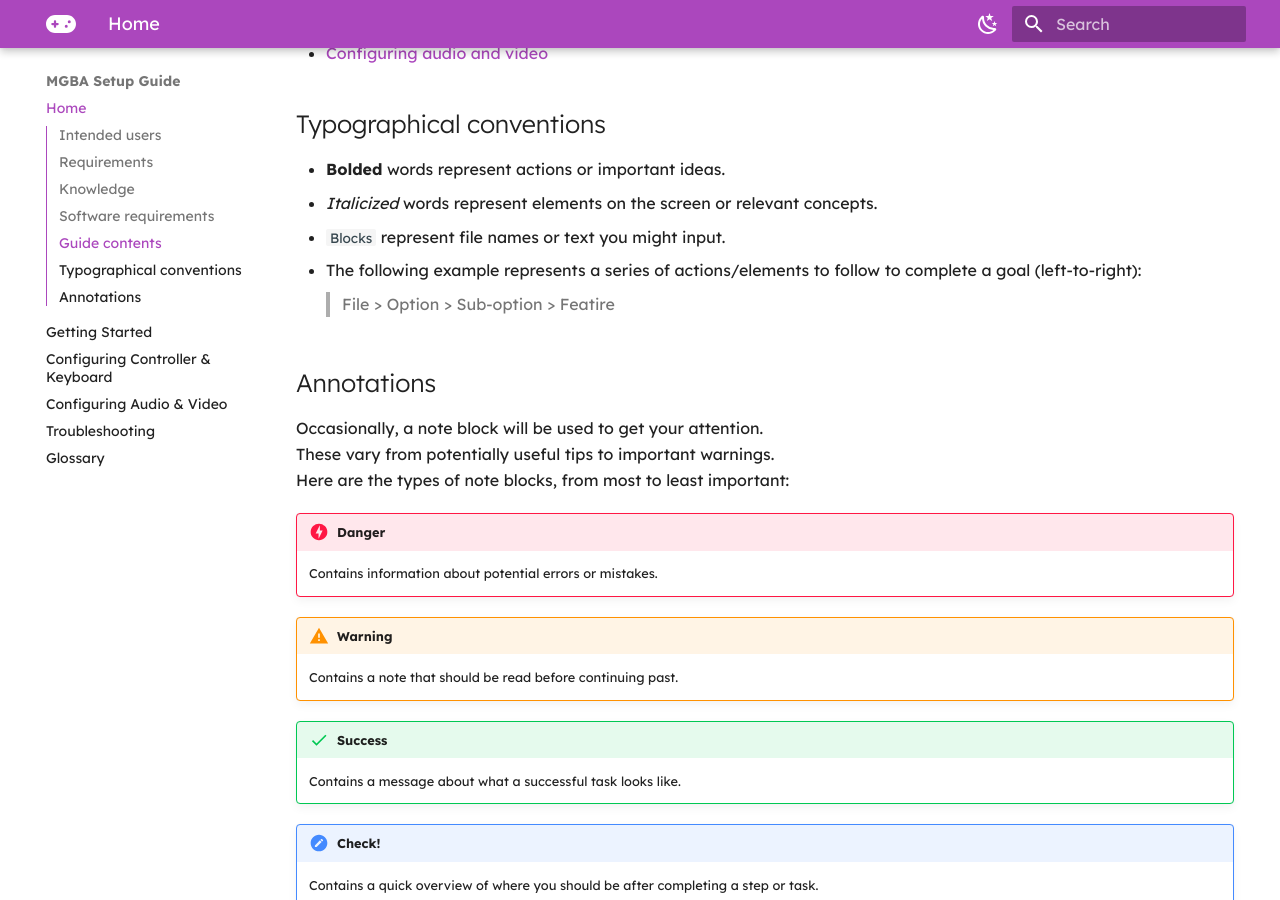
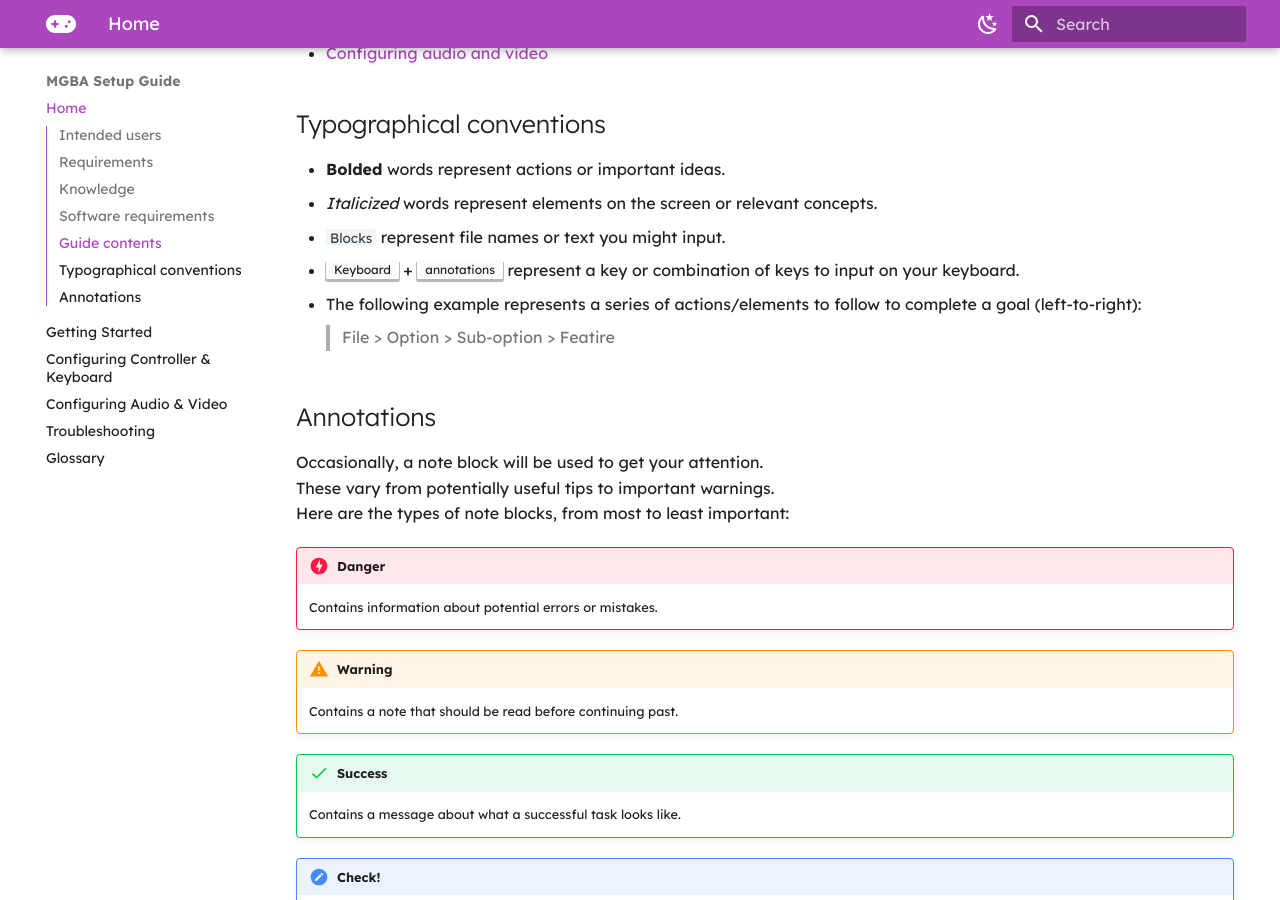
Before and after one commit to Al0102/mGBA-Guide, an MkDocs documentation site: the page built from docs/index.md, in a window 1280 px wide and 900 px high, scrolled down 1439 px. Built offline with MkDocs 1.6.1 and Material for MkDocs 9.7.7, drawn with Linux system fonts in a browser that asks for light colours; emoji names are drawn with the system emoji font.

Commit message:
Add kbd to conventions

```diff
--- a/docs/index.md
+++ b/docs/index.md
@@ -53,6 +53,7 @@ These are the main ideas this guide goes over:
 - **Bolded** words represent actions or important ideas.
 - *Italicized* words represent elements on the screen or relevant concepts.
 - `Blocks` represent file names or text you might input.
+- <kbd>Keyboard</kbd> + <kbd>annotations</kbd> represent a key or combination of keys to input on your keyboard.
 - The following example represents a series of actions/elements to follow to complete a goal (left-to-right):
 
     > File > Option > Sub-option > Featire
```
